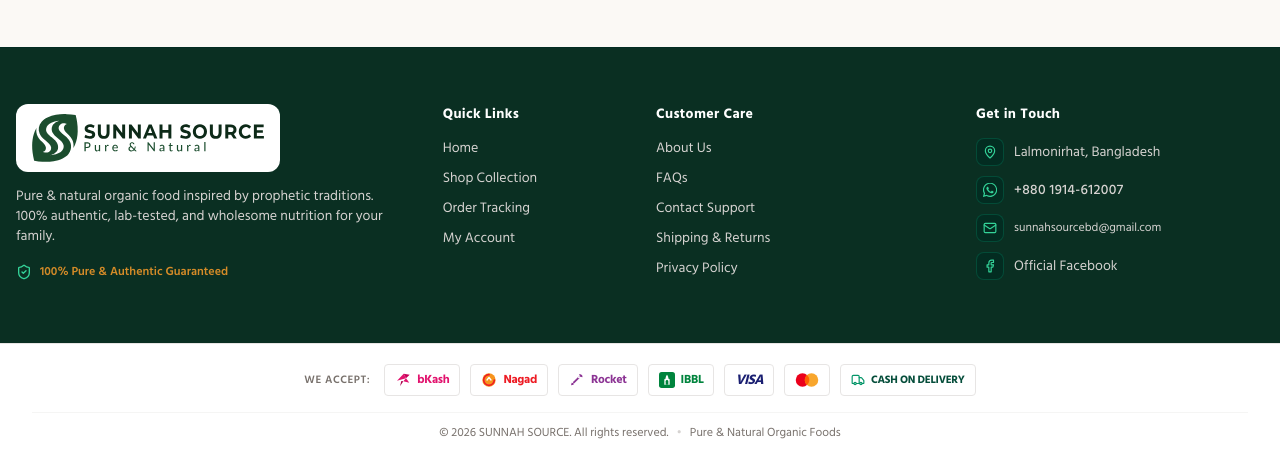
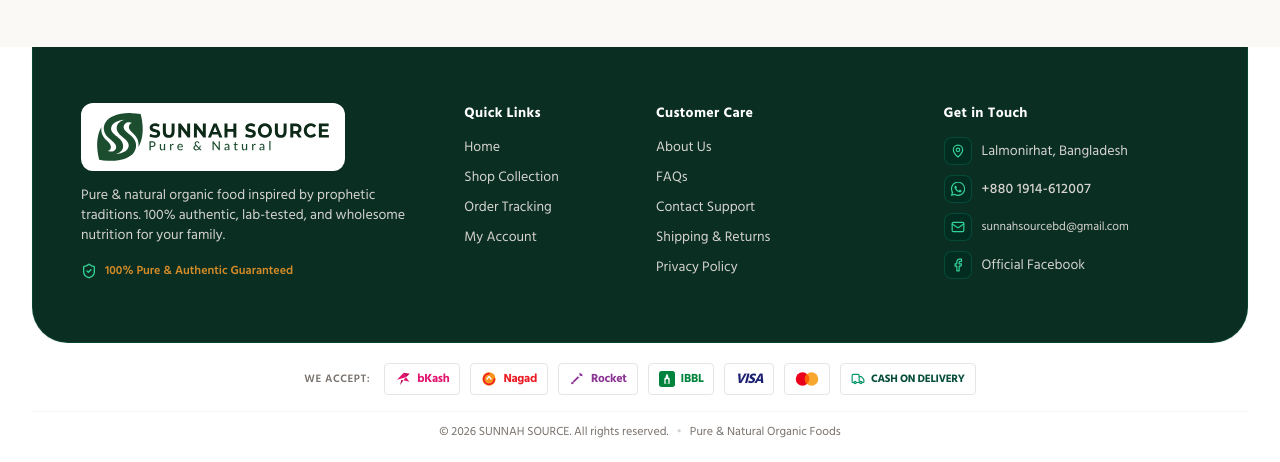
Before and after one commit to Ashraf019399/sunnah-source, a Next.js app: page / in a window 1280 px wide. Shown: the part 5423-5885 px from the top of the page. Built offline with nearby package versions, Linux system fonts and the light colour scheme; no server answers.

Commit message:
style(footer): transform green footer into luxury floating island card with rounded bottom corners

```diff
--- a/src/components/layout/footer.tsx
+++ b/src/components/layout/footer.tsx
@@ -17,10 +17,10 @@
 
 export const Footer: React.FC = () => {
   return (
-    <footer role="contentinfo" aria-label="Site Footer" className="w-full">
-      {/* 1. Main Footer Body: Signature Deep Emerald Green */}
-      <div className="bg-[#0a2f22] text-stone-300 pt-10 pb-12 lg:pt-14 lg:pb-14 border-t border-emerald-950/80">
-        <div className="container mx-auto px-4 max-w-7xl">
+    <footer role="contentinfo" aria-label="Site Footer" className="w-full bg-white">
+      {/* 1. Main Footer Body: Signature Deep Emerald Green Floating Island Card */}
+      <div className="mx-3 sm:mx-6 lg:mx-8 bg-[#0a2f22] text-stone-300 rounded-b-[28px] sm:rounded-b-[36px] border-b border-x border-emerald-800/40 shadow-sm py-10 sm:py-14 px-6 sm:px-10 lg:px-12">
+        <div className="max-w-7xl mx-auto">
           <div className="grid grid-cols-1 md:grid-cols-2 lg:grid-cols-12 gap-8 lg:gap-8">
             {/* Column 1: Brand */}
             <div className="lg:col-span-4 space-y-3.5">
@@ -181,7 +181,7 @@
       </div>
 
       {/* 2. Dual-Tone Luxury Sub-Footer: Crisp Full-Width White Strip */}
-      <div className="bg-white border-t border-stone-200 py-5 pb-20 md:pb-6">
+      <div className="bg-white py-5 pb-20 md:pb-6">
         <div className="max-w-7xl mx-auto px-4 sm:px-6 lg:px-8 flex flex-col items-center gap-4">
           {/* Tier 1: Payment Badges Row */}
           <div className="flex flex-wrap items-center justify-center gap-2 sm:gap-2.5">
```
